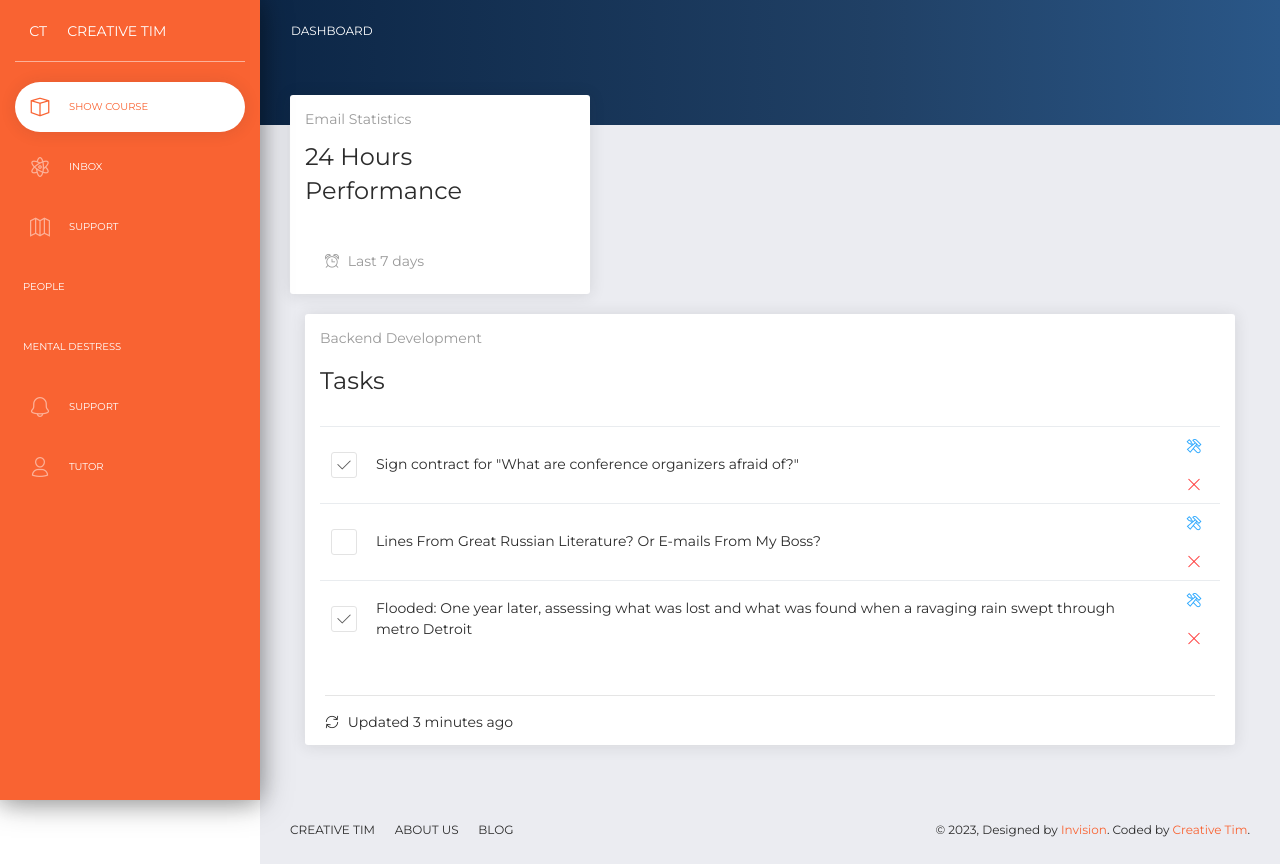
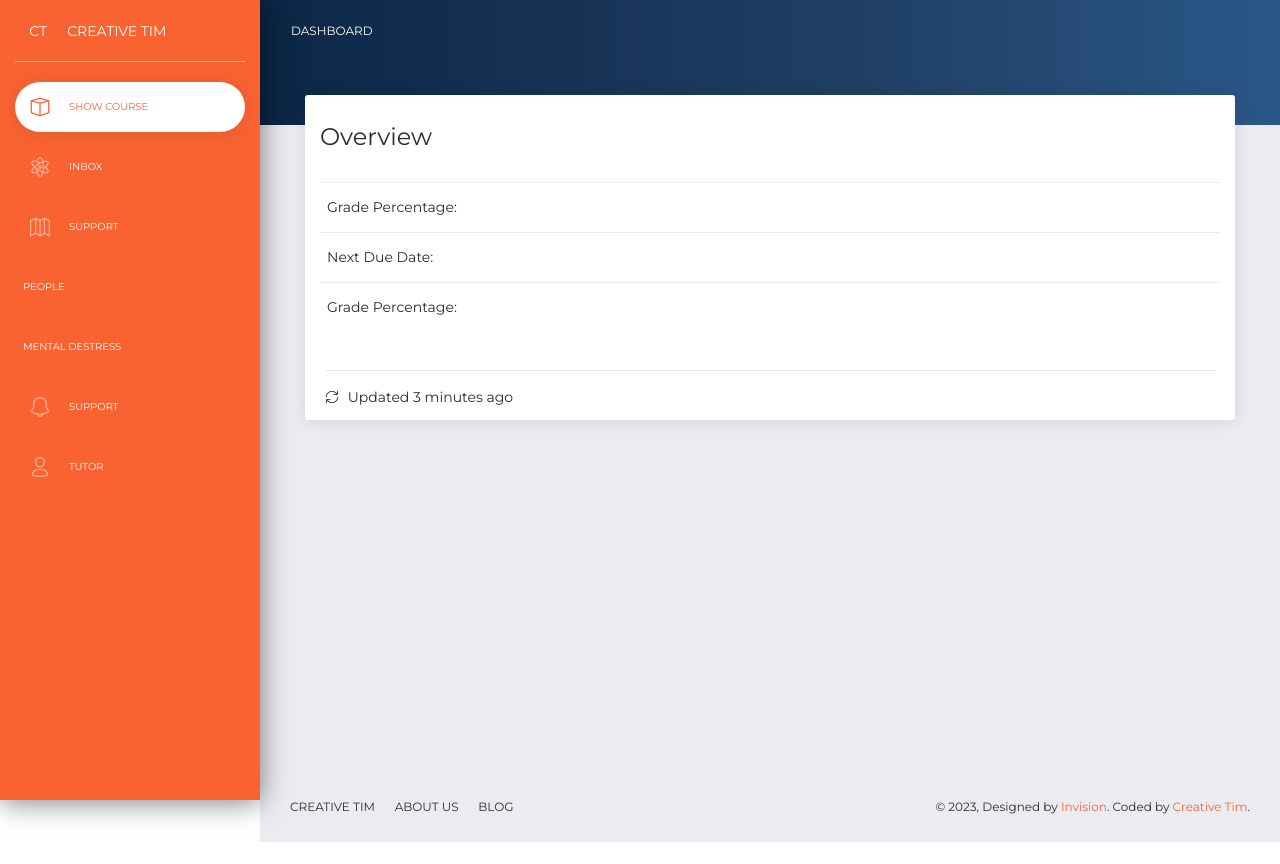
Before and after one commit to Abbymerci/StudentSphere, a website: page examples/dashboard.html in a window 1280 px wide. After the commit the page ends 842 px from the top, so only its background shows below. Drawn offline with Linux system fonts and the light colour scheme; some packages are replaced by stand-ins of ours; a script that the page names is missing.

Commit message:
Adding file

```diff
--- /dev/null
+++ b/assets/css/Newcss.css
@@ -0,0 +1,3 @@
+.new1{
+    height: 50px;
+}
--- a/assets/js/Nefos.js
+++ b/assets/js/Nefos.js
@@ -8,7 +8,7 @@ async function render(CName,CCode){
                         <div class="card card-chart">
                             <div class="card-header">
                                 <h5 class="card-category">${CName}</h5>
-                                <h4 class="card-title">Grades: ${CCode}</h4>
+                                <h4 class="card-title">Course: ${CCode}</h4>
                             </div>
                             <div class="card-body">
                                 <div class="card-footer">
--- a/examples/dashboard.html
+++ b/examples/dashboard.html
@@ -16,6 +16,7 @@
     <link href="../assets/css/now-ui-dashboard.css?v=1.0.1" rel="stylesheet" />
     <!-- CSS Just for demo purpose, don't include it in your project -->
     <link href="../assets/demo/demo.css" rel="stylesheet" />
+    <link href="../assets/css/Newcss.css" rel="stylesheet" />
     <script type="text/javascript" src="https://npmcdn.com/parse/dist/parse.min.js"></script>
 </head>
 
@@ -143,92 +144,34 @@
             </div>
             <div class="content">
                 <div class="row" id="Render">
-                    <div class="col-lg-4 col-md-6">
-                        <div class="card card-chart">
-                            <div class="card-header">
-                                <h5 class="card-category">Email Statistics</h5>
-                                <h4 class="card-title">24 Hours Performance</h4>
-                            </div>
-                            <div class="card-body">
-                                <div class="card-footer">
-                                    <div class="stats">
-                                        <i class="now-ui-icons ui-2_time-alarm"></i> Last 7 days
-                                    </div>
-                                </div>
-                            </div>
-                        </div>
-                    </div>
                 </div>
-                <div >
+                <div id ="RenderC" >
                   <div class="col-md-6">
                     <div class="card card-tasks">
                       <div class="card-header">
-                        <h5 class="card-category">Backend development</h5>
-                        <h4 class="card-title">Tasks</h4>
+
+                        <h4 class="card-title">Overview</h4>
                       </div>
                       <div class="card-body">
                         <div class="table-full-width table-responsive">
                           <table class="table">
                             <tbody>
                                 <tr>
-                                    <td>
-                                        <div class="form-check">
-                                            <label class="form-check-label">
-                                                <input class="form-check-input" type="checkbox" checked="">
-                                                <span class="form-check-sign"></span>
-                                            </label>
-                                        </div>
-                                    </td>
 
-                                    <td class="text-left">Sign contract for "What are conference organizers afraid of?"</td>
-                                    <td class="td-actions text-right">
-                                        <button type="button" rel="tooltip" title="" class="btn btn-info btn-round btn-icon btn-icon-mini btn-neutral" data-original-title="Edit Task">
-                                            <i class="now-ui-icons ui-2_settings-90"></i>
-                                        </button>
-                                        <button type="button" rel="tooltip" title="" class="btn btn-danger btn-round btn-icon btn-icon-mini btn-neutral" data-original-title="Remove">
-                                            <i class="now-ui-icons ui-1_simple-remove"></i>
-                                        </button>
+                                    <td class="text-left">Grade Percentage:</td>
+                                    <td class="td-actions text-right new1">
                                     </td>
                                 </tr>
                                 <tr>
-                                    <td>
-                                        <div class="form-check">
-                                            <label class="form-check-label">
-                                                <input class="form-check-input" type="checkbox">
-                                                <span class="form-check-sign"></span>
-                                            </label>
-                                        </div>
-                                    </td>
 
-                                    <td class="text-left">Lines From Great Russian Literature? Or E-mails From My Boss?</td>
-                                    <td class="td-actions text-right">
-                                        <button type="button" rel="tooltip" title="" class="btn btn-info btn-round btn-icon btn-icon-mini btn-neutral" data-original-title="Edit Task">
-                                            <i class="now-ui-icons ui-2_settings-90"></i>
-                                        </button>
-                                        <button type="button" rel="tooltip" title="" class="btn btn-danger btn-round btn-icon btn-icon-mini btn-neutral" data-original-title="Remove">
-                                            <i class="now-ui-icons ui-1_simple-remove"></i>
-                                        </button>
+                                    <td class="text-left">Next Due Date:</td>
+                                    <td class="td-actions text-right new1">
                                     </td>
                                 </tr>
                                 <tr>
-                                    <td>
-                                        <div class="form-check">
-                                            <label class="form-check-label">
-                                                <input class="form-check-input" type="checkbox" checked="">
-                                                <span class="form-check-sign"></span>
-                                            </label>
-                                        </div>
-                                    </td>
 
-                                    <td class="text-left">Flooded: One year later, assessing what was lost and what was found when a ravaging rain swept through metro Detroit
-                                    </td>
-                                    <td class="td-actions text-right">
-                                        <button type="button" rel="tooltip" title="" class="btn btn-info btn-round btn-icon btn-icon-mini btn-neutral" data-original-title="Edit Task">
-                                            <i class="now-ui-icons ui-2_settings-90"></i>
-                                        </button>
-                                        <button type="button" rel="tooltip" title="" class="btn btn-danger btn-round btn-icon btn-icon-mini btn-neutral" data-original-title="Remove">
-                                            <i class="now-ui-icons ui-1_simple-remove"></i>
-                                        </button>
+                                    <td class="text-left">Grade Percentage:</td>
+                                    <td class="td-actions text-right new1">
                                     </td>
                                 </tr>
                             </tbody>
```
